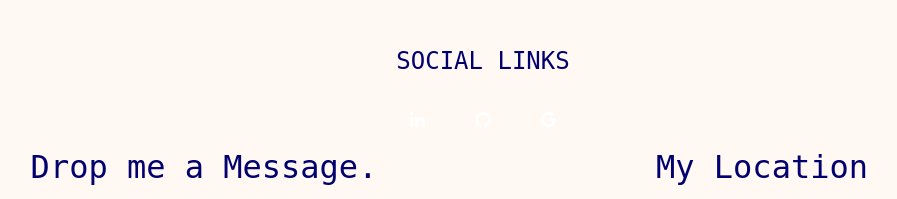
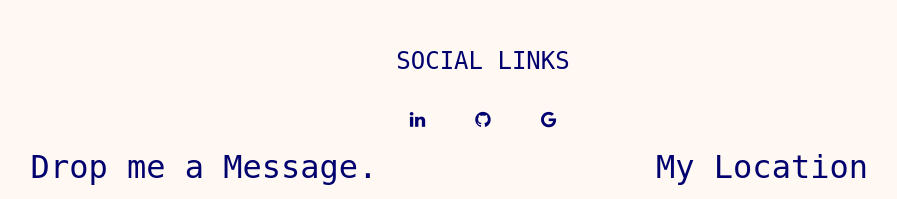
Before and after one commit to bedead/my-portfolio-flask, a Flask app: page / in a window 1280 px wide. Shown: the part 2509-2708 px from the top of the page, without its empty margins (157-1054 px from the left). Run offline with Flask 2, Linux system fonts and the light colour scheme; some libraries are stand-ins or nearby versions.

Commit message:
modifief social link color

```diff
--- a/templates/home.html
+++ b/templates/home.html
@@ -325,9 +325,9 @@
                     <!--Grid column-->
                     <div class="social-buttons text-center col-md-4 col-lg-12 col-xl-12 mx-auto mt-0 mb-2">
                         <h4 style="color: #00006fff;" class="text-uppercase mb-4 font-weight-bold">Social Links</h4>
-                        <a target="_blank" href="https://www.linkedin.com/in/satyam-mishra-019bab225"><i class="fa fa-linkedin"></i></a>
-                        <a target="_blank" href="https://github.com/bedead"><i class="fa fa-github"></i></a>
-                        <a target="_blank" href="mailto:satyam.work.only@gmail.com"><i class="fa fa-google"></i></a>
+                        <a target="_blank" style="color: #00006fff;" href="https://www.linkedin.com/in/satyam-mishra-019bab225"><i class="fa fa-linkedin"></i></a>
+                        <a target="_blank" style="color: #00006fff;" href="https://github.com/bedead"><i class="fa fa-github"></i></a>
+                        <a target="_blank" style="color: #00006fff;" href="mailto:satyam.work.only@gmail.com"><i class="fa fa-google"></i></a>
                     </div>
 
                     <!--Grid column-->
```
